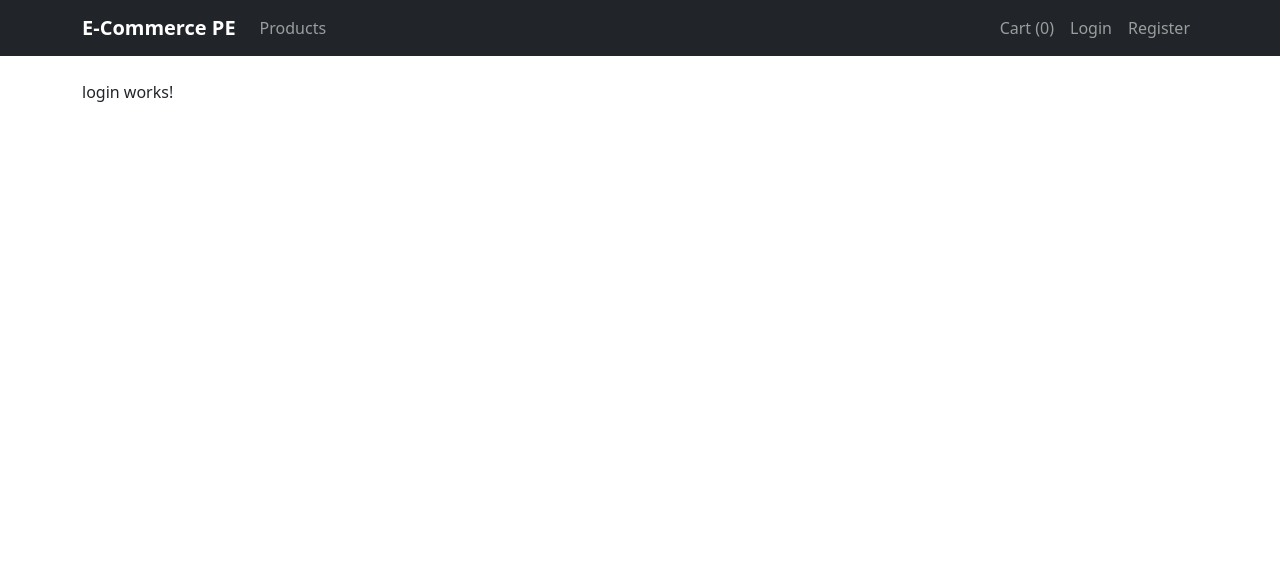
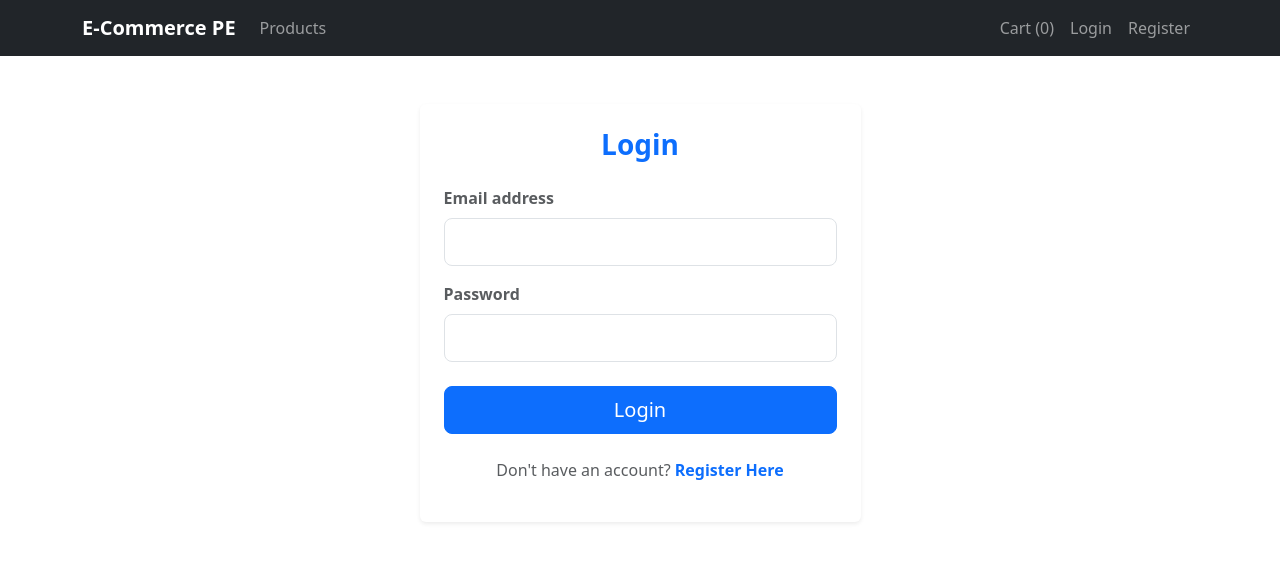
Before and after one commit to NitaMario/ECommerceVerticalSlice, an Angular app in the folder Frontend/: page /login in a window 1280 px wide. Shown: the top 562 px of the page. Built offline with nearby package versions, Linux system fonts and the light colour scheme.

Commit message:
feat: add login component

```diff
--- a/Frontend/src/app/app.component.html
+++ b/Frontend/src/app/app.component.html
@@ -14,12 +14,23 @@
             >Cart ({{ cartService.totalItems() }})</a
           >
         </li>
+        @if (authService.isLoggedIn()) {
+          <li class="nav-item">
+            <a
+              class="nav-link text-danger fw-bold"
+              style="cursor: pointer"
+              (click)="authService.logout()"
+              >Logout</a
+            >
+          </li>
+        } @else {
           <li class="nav-item">
             <a class="nav-link" routerLink="/login">Login</a>
           </li>
           <li class="nav-item">
             <a class="nav-link" routerLink="/register">Register</a>
           </li>
+        }
       </ul>
     </div>
   </div>
--- a/Frontend/src/app/app.component.ts
+++ b/Frontend/src/app/app.component.ts
@@ -1,6 +1,7 @@
 import { Component, inject } from '@angular/core';
 import { RouterOutlet, RouterLink, Router } from '@angular/router';
 import { CartService } from './features/cart/cart.service';
+import { AuthService } from './features/auth/auth.service';
 
 @Component({
   selector: 'app-root',
@@ -11,4 +12,5 @@ import { CartService } from './features/cart/cart.service';
 })
 export class AppComponent {
   public cartService = inject(CartService);
+  public authService = inject(AuthService);
 }
--- a/Frontend/src/app/app.config.ts
+++ b/Frontend/src/app/app.config.ts
@@ -1,12 +1,13 @@
 import { ApplicationConfig, provideZoneChangeDetection } from '@angular/core';
 import { provideRouter } from '@angular/router';
-import { provideHttpClient } from '@angular/common/http';
+import { provideHttpClient, withInterceptors } from '@angular/common/http';
 import { routes } from './app.routes';
+import { authInterceptor } from './features/auth/auth.interceptor';
 
 export const appConfig: ApplicationConfig = {
   providers: [
     provideZoneChangeDetection({ eventCoalescing: true }),
     provideRouter(routes),
-    provideHttpClient(),
+    provideHttpClient(withInterceptors([authInterceptor])),
   ],
 };
--- /dev/null
+++ b/Frontend/src/app/features/auth/auth.interceptor.ts
@@ -0,0 +1,18 @@
+import { HttpInterceptorFn } from '@angular/common/http';
+import { inject } from '@angular/core';
+import { AuthService } from './auth.service';
+
+export const authInterceptor: HttpInterceptorFn = (req, next) => {
+  const authService = inject(AuthService);
+  const token = authService.getToken();
+
+  if (token) {
+    const clonedRequest = req.clone({
+      setHeaders: {
+        Authorization: `Bearer ${token}`,
+      },
+    });
+    return next(clonedRequest);
+  }
+  return next(req);
+};
--- /dev/null
+++ b/Frontend/src/app/features/auth/auth.service.ts
@@ -0,0 +1,35 @@
+import { Injectable, inject, signal } from '@angular/core';
+import { HttpClient } from '@angular/common/http';
+import { tap } from 'rxjs/operators';
+import { Router } from '@angular/router';
+
+@Injectable({
+  providedIn: 'root',
+})
+export class AuthService {
+  private http = inject(HttpClient);
+  private router = inject(Router);
+
+  public isLoggedIn = signal<boolean>(!!sessionStorage.getItem('jwt_token'));
+
+  public login(credentials: any) {
+    return this.http
+      .post<any>('https://localhost:7119/api/identity/login', credentials)
+      .pipe(
+        tap((response) => {
+          sessionStorage.setItem('jwt_token', response.token);
+          this.isLoggedIn.set(true);
+        }),
+      );
+  }
+
+  public logout() {
+    sessionStorage.removeItem('jwt_token');
+    this.isLoggedIn.set(false);
+    this.router.navigate(['/']);
+  }
+
+  public getToken(): string | null {
+    return sessionStorage.getItem('jwt_token');
+  }
+}
--- a/Frontend/src/app/features/auth/login/login.component.html
+++ b/Frontend/src/app/features/auth/login/login.component.html
@@ -1 +1,53 @@
-<p>login works!</p>
+<div class="container mt-5">
+  <div class="row justify-content-center">
+    <div class="col-md-5">
+      <div class="card shadow-sm border-0">
+        <div class="card-body p-4">
+          <h3 class="text-center mb-4 text-primary fw-bold">Login</h3>
+          @if (errorMessage) {
+            <div class="alert alert-danger">{{ errorMessage }}</div>
+          }
+
+          <form (ngSubmit)="onLogin()">
+            <div class="mb-3">
+              <label class="form-label text-muted fw-bold">Email address</label>
+              <input
+                type="email"
+                class="form-control form-control-lg"
+                name="email"
+                [(ngModel)]="credentials.email"
+                required
+              />
+            </div>
+            <div class="mb-4">
+              <label class="form-label text-muted fw-bold">Password</label>
+              <input
+                type="password"
+                class="form-control form-control-lg"
+                name="password"
+                [(ngModel)]="credentials.password"
+                required
+              />
+            </div>
+            <button
+              type="submit"
+              class="btn btn-primary btn-lg w-100"
+              [disabled]="isLoading"
+            >
+              {{ isLoading ? "Logging in..." : "Login" }}
+            </button>
+          </form>
+
+          <div class="text-center mt-4">
+            <p class="text-muted">
+              Don't have an account?
+              <a routerLink="/register" class="text-decoration-none fw-bold"
+                >Register Here</a
+              >
+            </p>
+          </div>
+        </div>
+      </div>
+    </div>
+  </div>
+</div>
--- a/Frontend/src/app/features/auth/login/login.component.ts
+++ b/Frontend/src/app/features/auth/login/login.component.ts
@@ -1,11 +1,40 @@
-import { Component } from '@angular/core';
+import { Component, inject } from '@angular/core';
+import { Router, RouterLink } from '@angular/router';
+import { FormsModule } from '@angular/forms';
+import { AuthService } from '../auth.service';
 
 @Component({
   selector: 'app-login',
-  imports: [],
+  standalone: true,
+  imports: [FormsModule, RouterLink],
   templateUrl: './login.component.html',
-  styleUrl: './login.component.scss'
+  styleUrl: './login.component.scss',
 })
 export class LoginComponent {
+  private authService = inject(AuthService);
+  private router = inject(Router);
 
+  public credentials = {
+    email: '',
+    password: '',
+  };
+
+  public errorMessage = '';
+  public isLoading = false;
+
+  public onLogin() {
+    this.isLoading = true;
+    this.errorMessage = '';
+
+    this.authService.login(this.credentials).subscribe({
+      next: () => {
+        this.router.navigate(['/']);
+      },
+      error: (err) => {
+        this.errorMessage = 'Invalid email or password. Please try again.';
+        this.isLoading = false;
+        console.error('Login error', err);
+      },
+    });
+  }
 }
```
Also changed, not shown: 2 other files (tests, documents, lock files or other folders). Lines whose indentation alone changed are shown as unchanged.
